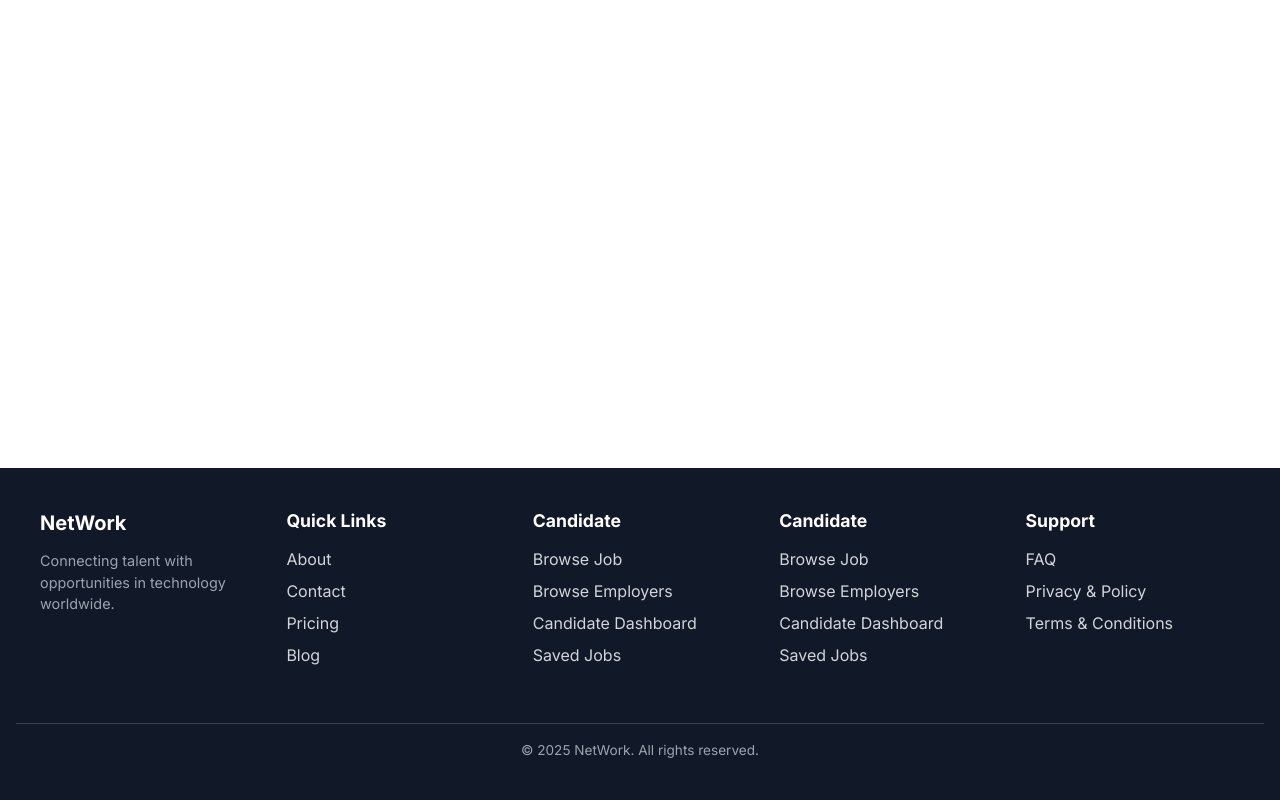
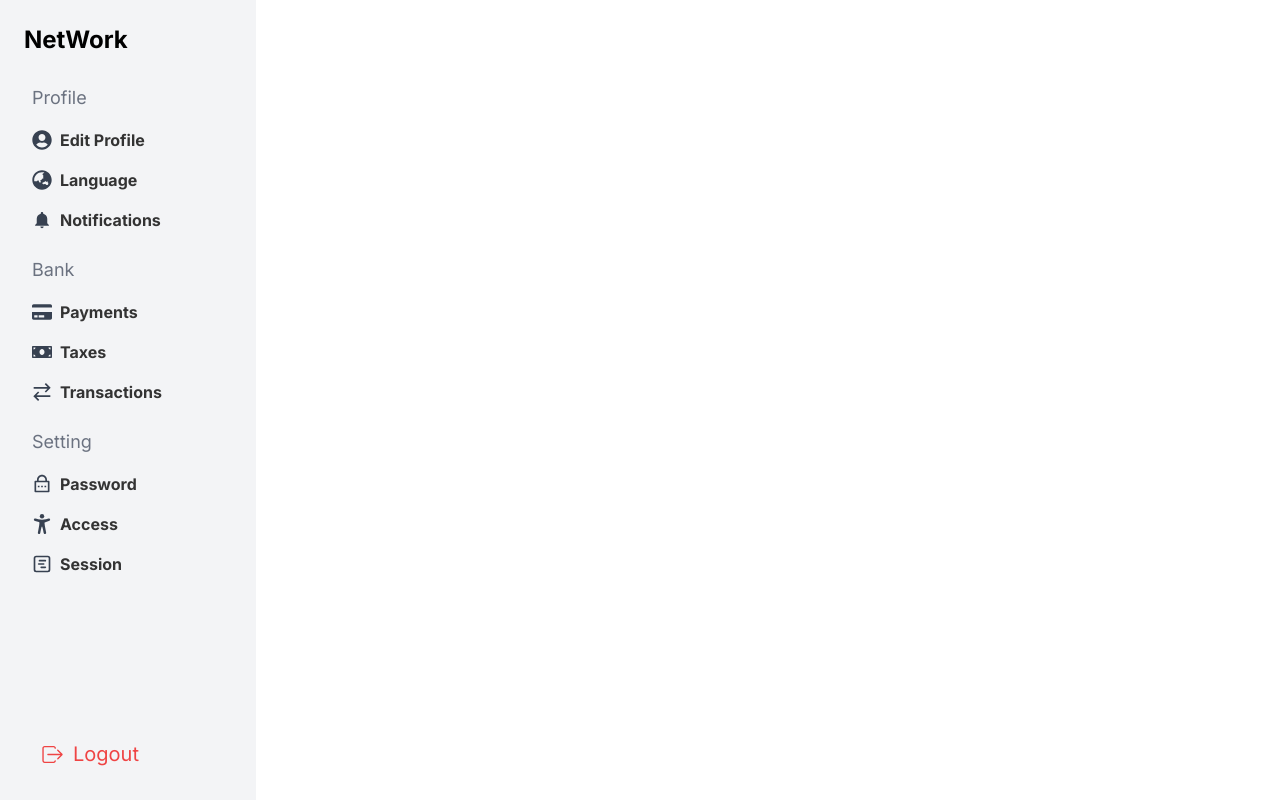
Before and after one commit to thesandeepstudio/NetWork_website, a React (Vite) app: page /profile in a window 1280 px wide. Built offline with nearby package versions, Linux system fonts and the light colour scheme.

Commit message:
Fix log in featuer and update NavBar logic

```diff
--- a/package.json
+++ b/package.json
@@ -10,8 +10,10 @@
     "preview": "vite preview"
   },
   "dependencies": {
+    "lucide-react": "^0.553.0",
     "react": "^19.1.1",
     "react-dom": "^19.1.1",
+    "react-icons": "^5.5.0",
     "react-router-dom": "^7.8.2"
   },
   "devDependencies": {
--- a/src/App.jsx
+++ b/src/App.jsx
@@ -1,5 +1,5 @@
 import React from "react";
-import { Routes, Route } from "react-router-dom";
+import { Routes, Route, useLocation } from "react-router-dom";
 import Auth from "./features/Auth/Auth";
 import Footer from "./components/Layout/Footer/Footer";
 import LandingPage from "./pages/LandingPage/Landing";
@@ -8,9 +8,16 @@ import PopularCompanies from "./pages/Companies/Companies";
 import Candidates from "./pages/Candidates/Candidates";
 import Support from "./pages/Support/Support";
 import Blogs from "./pages/Blogs/Blogs";
+import Profile from "./features/Profile/Profile";
+
 import UnderConstruction from "./components/Layout/UnderConstruction/UnderConstruction";
 
 const App = () => {
+  const location = useLocation();
+
+  // Add any routes where you want to hide the footer
+  const hideFooterOn = ["/profile", "/auth"];
+
   return (
     <>
       <div className="main-content">
@@ -22,11 +29,13 @@ const App = () => {
           <Route path="/support" element={<Support />} />
           <Route path="/blogs" element={<Blogs />} />
           <Route path="/auth" element={<Auth />} />
-
+          <Route path="/profile" element={<Profile />} />
           <Route path="/underConstruction" element={<UnderConstruction />} />
         </Routes>
       </div>
-      <Footer />
+
+      {/* Conditionally render Footer */}
+      {!hideFooterOn.includes(location.pathname) && <Footer />}
     </>
   );
 };
--- /dev/null
+++ b/src/features/Profile/Profile.jsx
@@ -0,0 +1,13 @@
+import React from "react";
+import Sidebar from "./components/Sidebar";
+
+const Profile = () => {
+  return (
+    <div className="flex">
+      {/* Sidebar */}
+      <Sidebar />
+    </div>
+  );
+};
+
+export default Profile;
--- /dev/null
+++ b/src/features/Profile/components/Sidebar.jsx
@@ -0,0 +1,128 @@
+import React from "react";
+import { Link, useNavigate } from "react-router-dom";
+// Icons
+import {
+  FaUserCircle,
+  FaGlobeAsia,
+  FaCreditCard,
+  FaMoneyBill,
+} from "react-icons/fa";
+import { IoMdNotifications } from "react-icons/io";
+import { GrTransaction } from "react-icons/gr";
+import { RiLockPasswordLine } from "react-icons/ri";
+import { IoAccessibility } from "react-icons/io5";
+import { LuSquareChartGantt } from "react-icons/lu";
+import { IoIosLogOut } from "react-icons/io";
+
+const Sidebar = () => {
+  const navigation = useNavigate();
+
+  const handleLogout = () => {
+    localStorage.removeItem("user");
+    navigation("/");
+  };
+
+  return (
+    <div className="w-64 bg-gray-100 min-h-screen flex flex-col justify-between p-6">
+      <div>
+        {/* Logo */}
+        <div className="text-2xl font-bold text-black mb-5">
+          <Link to="/">NetWork</Link>
+        </div>
+
+        {/* Profile */}
+        <div className="py-2">
+          <h2 className="px-2 text-lg font-normal text-gray-500 mb-2">
+            Profile
+          </h2>
+          <Link
+            to="/dashboardComponent"
+            className="py-2 px-2 text-base font-bold rounded hover:bg-gray-200 flex items-center gap-2"
+          >
+            <FaUserCircle size={20} className="text-gray-700" />
+            <span>Edit Profile</span>
+          </Link>
+          <Link
+            to="/dashboardComponent"
+            className="py-2 px-2 text-base font-bold rounded hover:bg-gray-200 flex items-center gap-2"
+          >
+            <FaGlobeAsia size={20} className="text-gray-700" />
+            <span>Language</span>
+          </Link>
+          <Link
+            to="/dashboardComponent"
+            className="py-2 px-2 text-base font-bold rounded hover:bg-gray-200 flex items-center gap-2"
+          >
+            <IoMdNotifications size={20} className="text-gray-700" />
+            <span>Notifications</span>
+          </Link>
+        </div>
+
+        {/* Bank */}
+        <div className="py-2">
+          <h2 className="px-2 text-lg font-normal text-gray-500 mb-2">Bank</h2>
+          <Link
+            to="/dashboardComponent"
+            className="py-2 px-2 text-base font-bold rounded hover:bg-gray-200 flex items-center gap-2"
+          >
+            <FaCreditCard size={20} className="text-gray-700" />
+            <span>Payments</span>
+          </Link>
+          <Link
+            to="/dashboardComponent"
+            className="py-2 px-2 text-base font-bold rounded hover:bg-gray-200 flex items-center gap-2"
+          >
+            <FaMoneyBill size={20} className="text-gray-700" />
+            <span>Taxes</span>
+          </Link>
+          <Link
+            to="/dashboardComponent"
+            className="py-2 px-2 text-base font-bold rounded hover:bg-gray-200 flex items-center gap-2"
+          >
+            <GrTransaction size={20} className="text-gray-700" />
+            <span>Transactions</span>
+          </Link>
+        </div>
+
+        {/* Setting */}
+        <div className="py-2">
+          <h2 className="px-2 text-lg font-normal text-gray-500 mb-2">
+            Setting
+          </h2>
+          <Link
+            to="/dashboardComponent"
+            className="py-2 px-2 text-base font-bold rounded hover:bg-gray-200 flex items-center gap-2"
+          >
+            <RiLockPasswordLine size={20} className="text-gray-700" />
+            <span>Password</span>
+          </Link>
+          <Link
+            to="/dashboardComponent"
+            className="py-2 px-2 text-base font-bold rounded hover:bg-gray-200 flex items-center gap-2"
+          >
+            <IoAccessibility size={20} className="text-gray-700" />
+            <span>Access</span>
+          </Link>
+          <Link
+            to="/dashboardComponent"
+            className="py-2 px-2 text-base font-bold rounded hover:bg-gray-200 flex items-center gap-2"
+          >
+            <LuSquareChartGantt size={20} className="text-gray-700" />
+            <span>Session</span>
+          </Link>
+        </div>
+      </div>
+
+      {/* Logout Button */}
+      <button
+        onClick={handleLogout}
+        className="text-xl font-medium flex items-center gap-2 py-2 px-4 text-red-500 rounded cursor-pointer hover:bg-red-100"
+      >
+        <IoIosLogOut size={25} />
+        Logout
+      </button>
+    </div>
+  );
+};
+
+export default Sidebar;
--- a/src/pages/Candidates/Candidates.jsx
+++ b/src/pages/Candidates/Candidates.jsx
@@ -10,8 +10,7 @@ const FindJob = () => {
     <div>
       <NavBar />
       <SubHeader />
-      <Candidates /> {/* Only candidates section */}
-      <Footer />
+      <Candidates />
     </div>
   );
 };
--- a/src/pages/Companies/Companies.jsx
+++ b/src/pages/Companies/Companies.jsx
@@ -10,8 +10,7 @@ const PopularCompaniesPage = () => {
     <div>
       <NavBar />
       <SubHeader />
-      <PopularCompaniesComponent /> {/* Render the popular companies section */}
-      <Footer />
+      <PopularCompaniesComponent />
     </div>
   );
 };
--- a/src/pages/FindJob/FindJob.jsx
+++ b/src/pages/FindJob/FindJob.jsx
@@ -10,7 +10,6 @@ const FindJob = () => {
       <NavBar />
       <SubHeader />
       <FeatureJobs />
-      <Footer />
     </div>
   );
 };
--- a/src/shared/Layout/Navbar/NavBar.jsx
+++ b/src/shared/Layout/Navbar/NavBar.jsx
@@ -4,8 +4,9 @@ import { Link, useLocation } from "react-router-dom";
 const NavBar = () => {
   const [isOpen, setIsOpen] = useState(false);
   const navRef = useRef();
-  const location = useLocation(); // get current path
-  const [currentUser] = useState(null);
+  const location = useLocation();
+  const [currentUser, setCurrentUser] = useState(null);
+  const [isCheckingUser, setIsCheckingUser] = useState(true);
 
   // Close menu if clicked outside
   useEffect(() => {
@@ -16,6 +17,15 @@ const NavBar = () => {
     };
     document.addEventListener("mousedown", handleClickOutside);
     return () => document.removeEventListener("mousedown", handleClickOutside);
+  }, []);
+
+  // Check login status from localStorage
+  useEffect(() => {
+    const storedUser = localStorage.getItem("user");
+    if (storedUser) {
+      setCurrentUser(JSON.parse(storedUser));
+    }
+    setIsCheckingUser(false);
   }, []);
 
   const links = [
@@ -32,42 +42,23 @@ const NavBar = () => {
       ref={navRef}
       className="w-full sticky top-0 z-50 bg-white shadow-md font-sans"
     >
-      <div className="max-w-[1500px] mx-auto flex justify-between items-center py-4 px-8">
-        {/* logo */}
+      <div className="max-w-[1500px] mx-auto flex items-center py-4 px-4 lg:px-8 justify-between">
+        {/* Logo */}
         <div className="text-2xl font-bold text-black">
           <Link to="/">NetWork</Link>
         </div>
 
-        {/* hamburger for mobile */}
-        <div
-          className="flex flex-col gap-1.5 cursor-pointer lg:hidden"
-          onClick={() => setIsOpen(!isOpen)}
-        >
-          <span className="w-6 h-0.5 bg-black rounded"></span>
-          <span className="w-6 h-0.5 bg-black rounded"></span>
-          <span className="w-6 h-0.5 bg-black rounded"></span>
-        </div>
-
-        {/* links */}
-        <ul
-          className={`
-    flex flex-col gap-4 absolute top-0 right-0 h-full w-64 bg-white p-16 transition-transform transform
-    ${isOpen ? "translate-x-0" : "translate-x-full"}
-    lg:flex lg:flex-row lg:static lg:h-auto lg:w-auto lg:bg-transparent lg:p-0 lg:translate-x-0
-  `}
-        >
+        {/* Center links for desktop */}
+        <ul className="hidden lg:flex gap-10 mx-auto">
           {links.map((link) => (
             <li key={link.path}>
               <Link
                 to={link.path}
-                className={`
-          block px-4 py-2 rounded-lg font-medium transition-all duration-300
-          ${
-            location.pathname === link.path
-              ? "text-blue-600 font-semibold bg-blue-100"
-              : "text-black hover:text-blue-600"
-          }
-        `}
+                className={`text-black font-medium transition-all duration-300 ${
+                  location.pathname === link.path
+                    ? "text-blue-600 font-semibold"
+                    : "hover:text-blue-600"
+                }`}
               >
                 {link.name}
               </Link>
@@ -75,6 +66,7 @@ const NavBar = () => {
           ))}
         </ul>
 
+        {/* Desktop login/profile */}
         <div className="hidden lg:flex gap-2 items-center">
           {!currentUser ? (
             <>
@@ -101,6 +93,82 @@ const NavBar = () => {
             </Link>
           )}
         </div>
+
+        {/* Hamburger menu for mobile */}
+        <div
+          className="flex flex-col gap-1.5 cursor-pointer lg:hidden ml-auto"
+          onClick={() => setIsOpen(!isOpen)}
+        >
+          <span className="w-6 h-0.5 bg-black rounded"></span>
+          <span className="w-6 h-0.5 bg-black rounded"></span>
+          <span className="w-6 h-0.5 bg-black rounded"></span>
+        </div>
+
+        {/* Mobile menu */}
+        <ul
+          className={`flex flex-col gap-4 fixed top-0 right-0 h-full w-64 bg-white p-16 transition-transform transform overflow-auto z-40 ${
+            isOpen ? "translate-x-0" : "translate-x-full"
+          } lg:hidden`}
+        >
+          {/* Mobile profile on top */}
+          {!isCheckingUser && currentUser && (
+            <li className="mb-4">
+              <Link
+                to="/profile"
+                className="flex items-center gap-2 px-4 py-2 rounded-lg hover:bg-gray-200"
+                onClick={() => setIsOpen(false)}
+              >
+                <img
+                  src="/images/Hacker.png"
+                  alt="Profile Avatar"
+                  className="w-10 h-10 rounded-full border-2 border-blue-600 object-cover"
+                />
+                <span className="font-medium text-black">Profile</span>
+              </Link>
+            </li>
+          )}
+
+          {/* Mobile links */}
+          {links.map((link) => (
+            <li key={link.path}>
+              <Link
+                to={link.path}
+                className={`block px-4 py-2 rounded-lg font-medium transition-all duration-300 ${
+                  location.pathname === link.path
+                    ? "text-blue-600 font-semibold bg-blue-100"
+                    : "text-black hover:text-blue-600"
+                }`}
+                onClick={() => setIsOpen(false)}
+              >
+                {link.name}
+              </Link>
+            </li>
+          ))}
+
+          {/* Mobile login/signup if not logged in */}
+          {!isCheckingUser && !currentUser && (
+            <>
+              <li>
+                <Link
+                  to="/auth?tab=login"
+                  className="block px-4 py-2 rounded-lg font-medium text-blue-600 border border-blue-600 hover:bg-blue-600 hover:text-white transition-colors duration-200 text-center"
+                  onClick={() => setIsOpen(false)}
+                >
+                  Log In
+                </Link>
+              </li>
+              <li>
+                <Link
+                  to="/auth?tab=signup"
+                  className="block px-4 py-2 rounded-lg font-medium text-white bg-blue-600 border border-blue-600 hover:bg-blue-700 transition text-center"
+                  onClick={() => setIsOpen(false)}
+                >
+                  Sign Up
+                </Link>
+              </li>
+            </>
+          )}
+        </ul>
       </div>
     </nav>
   );
```
Also changed, not shown: src/features/Auth/LoginForm.jsx (+24 -11 lines), src/features/Profile/components/DashboardContent.jsx (added, +9 -0 lines), src/features/Profile/components/Header.jsx (added), 1 other file (tests, documents, lock files or other folders).
